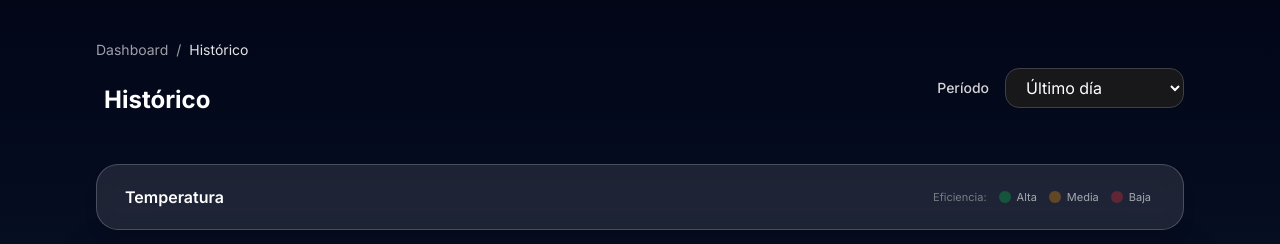
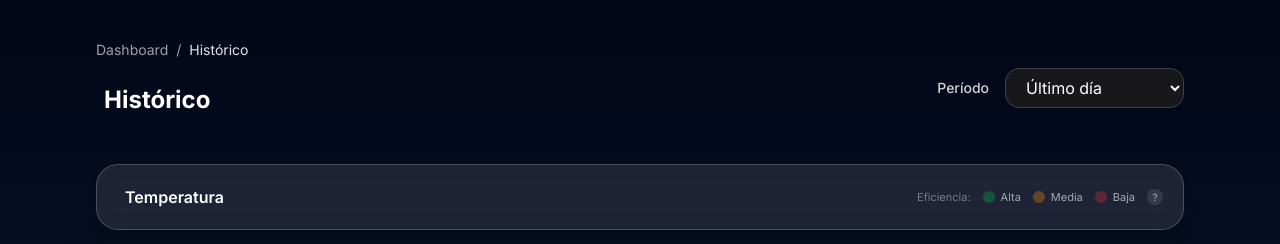
Before and after one commit to ValentinoZucchellaPaz/IoT_AC_Controller, a Next.js app in the folder frontend/dashboard/: page /history in a window 1280 px wide. Shown: the top 244 px of the page. Built offline with nearby package versions, Linux system fonts and the light colour scheme; no server answers.

Commit message:
style(SCRUM): graph leyend and hover info

```diff
--- a/frontend/dashboard/src/components/charts/TemperatureChart.tsx
+++ b/frontend/dashboard/src/components/charts/TemperatureChart.tsx
@@ -12,6 +12,7 @@ import {
   Filler,
   Legend,
   ScriptableContext,
+  TooltipItem,
 } from "chart.js";
 import { Line } from "react-chartjs-2";
 import { HistoryData, HistoryObserver } from "@/types/history.types";
@@ -46,6 +47,8 @@ export function TemperatureChart() {
       historyStore.unsubscribe(observer);
     };
   }, []);
+
+  const [showEffInfo, setShowEffInfo] = useState(false);
 
   const gapIndices = useMemo(
     () => (historyData?.samples ? detectGaps(historyData.samples) : []),
@@ -132,8 +135,25 @@ export function TemperatureChart() {
         backgroundColor: "rgba(0,0,0,0.8)",
         padding: 12,
         titleFont: { size: 13 },
-        bodyFont: { size: 14, weight: "bold" as const },
+        bodyFont: { size: 13 },
         displayColors: true,
+        callbacks: {
+          labelColor(context: TooltipItem<"line">) {
+            const colors: Record<string, string> = {
+              "Promedio (°C)": "#ffffff",
+              "Máxima (°C)": "rgba(255,100,100,0.85)",
+              "Mínima (°C)": "rgba(100,200,255,0.85)",
+            };
+            const c = colors[context.dataset.label ?? ""] || "#ffffff";
+            return { borderColor: c, backgroundColor: c };
+          },
+          afterBody(tooltipItems: TooltipItem<"line">[]) {
+            const index = tooltipItems[0].dataIndex;
+            const sample = historyData?.samples[index];
+            if (!sample) return [];
+            return [`Temp deseada: ${sample.desired_temperature}°C`];
+          },
+        },
       },
     },
     scales: {
@@ -170,7 +190,7 @@ export function TemperatureChart() {
         <h3 className="text-base font-semibold flex items-center gap-2 text-white">
           <i className="ph ph-drop text-xl text-blue-400"></i> Temperatura
         </h3>
-        <div className="flex items-center gap-3 text-[11px] text-white/60" title="Eficiencia del AC: mientras el equipo estuvo encendido, se mide cuánto tardó en alcanzar la temperatura deseada. Verde = &lt;10 min, Naranja = &lt;30 min, Rojo = &gt;30 min.">
+        <div className="flex items-center gap-3 text-[11px] text-white/60">
           <span className="text-white/40">Eficiencia:</span>
           <span className="flex items-center gap-1.5">
             <span className="w-3 h-3 rounded-sm bg-green-500/30" />
@@ -184,9 +204,29 @@ export function TemperatureChart() {
             <span className="w-3 h-3 rounded-sm bg-red-500/30" />
             Baja
           </span>
-          <span className="relative group">
-            <i className="ph ph-info text-white/30 cursor-help hover:text-white/60 transition-colors" />
-          </span>
+          <div className="relative inline-flex">
+            <button
+              onClick={() => {
+                if (window.innerWidth >= 768) return;
+                setShowEffInfo(prev => !prev);
+              }}
+              onMouseEnter={() => {
+                if (window.innerWidth >= 768) setShowEffInfo(true);
+              }}
+              onMouseLeave={() => {
+                if (window.innerWidth >= 768) setShowEffInfo(false);
+              }}
+              className="w-4 h-4 rounded-full bg-white/10 hover:bg-white/20 flex items-center justify-center text-[10px] text-white/60 hover:text-white/90 transition-colors"
+              aria-label="Info eficiencia"
+            >
+              ?
+            </button>
+            <div className={`absolute bottom-full right-0 mb-2 w-56 p-2 rounded-lg bg-slate-800/95 border border-white/10 text-[10px] text-white/70 leading-relaxed z-10 transition-all duration-200
+              ${showEffInfo ? 'opacity-100 visible' : 'opacity-0 invisible pointer-events-none'}`}
+            >
+              Eficiencia del AC: mientras el equipo estuvo encendido, se mide cuánto tardó en alcanzar la temperatura deseada. Verde = &lt;10 min, Naranja = &lt;30 min, Rojo = &gt;30 min.
+            </div>
+          </div>
         </div>
       </div>
       {/* Graph */}
```
